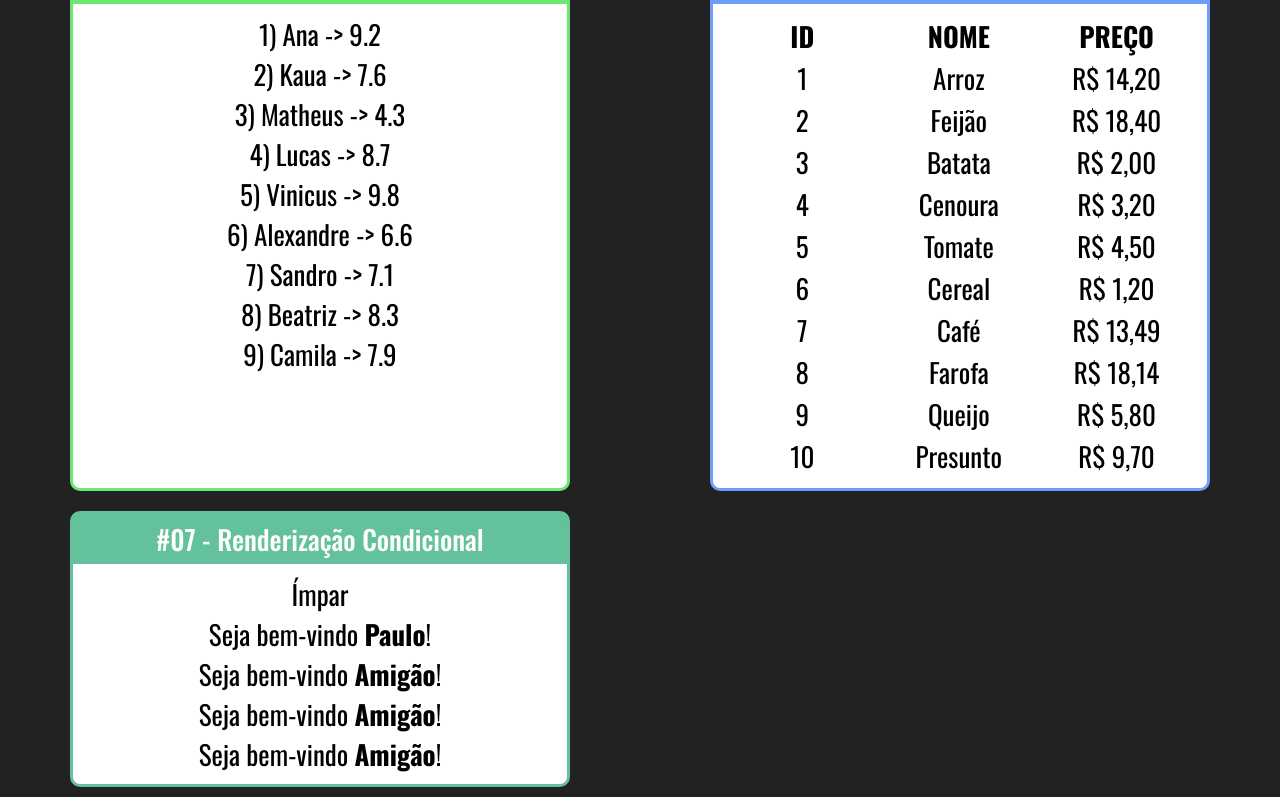
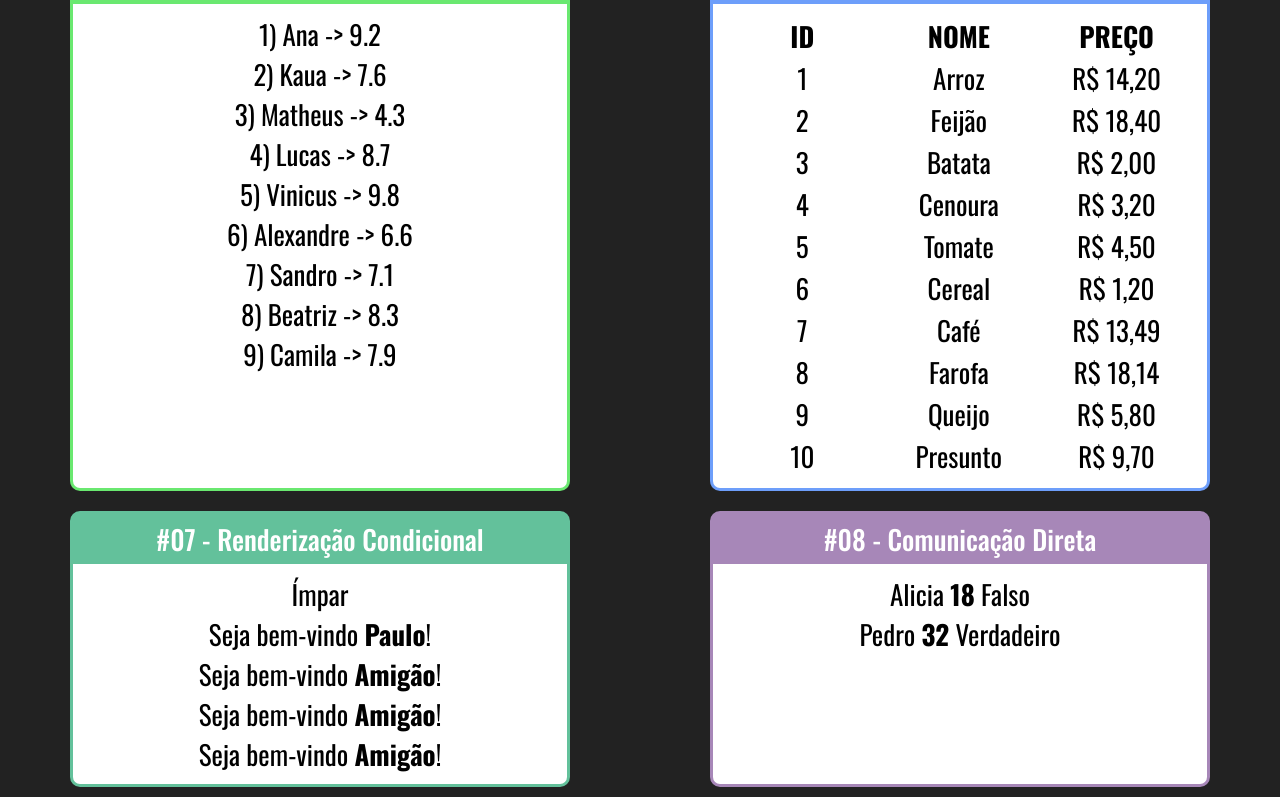
Before and after one commit to CoNnEcT500BR/ReactTS, a React (Vite) app: page / in a window 1280 px wide. Shown: the part 531-1328 px from the top of the page. Built offline with nearby package versions, Linux system fonts and the light colour scheme.

Commit message:
Comunications

```diff
--- a/src/App.tsx
+++ b/src/App.tsx
@@ -4,6 +4,7 @@ import FamilyMember from "./components/basics/FamilyMember";
 import First from "./components/basics/First";
 import Params from "./components/basics/Params";
 import Random from "./components/basics/Random";
+import DirectFather from "./components/comunication/DirectFather";
 import PairOrOdd from "./components/conditional/PairOrOdd";
 import UserInfo from "./components/conditional/UserInfo";
 import { Products } from "./components/data/products";
@@ -68,6 +69,9 @@ export default function App() {
             <UserInfo user={{}} />
             <UserInfo />
           </Card>
+          <Card title="#08 - Comunicação Direta">
+            <DirectFather />
+          </Card>
         </div>
       </div>
     </div>
--- /dev/null
+++ b/src/components/comunication/DirectChildren.tsx
@@ -0,0 +1,23 @@
+import React from "react";
+
+type TDirectChildrenProps = {
+  text: string;
+  number: number;
+  bool: boolean;
+};
+
+export default function DirectChildren({
+  text,
+  number,
+  bool,
+}: TDirectChildrenProps) {
+  return (
+    <div>
+      <span>{text} </span>
+      <span>
+        <strong>{number}</strong>
+      </span>
+      <span> {bool ? "Verdadeiro" : "Falso"}</span>
+    </div>
+  );
+}
--- /dev/null
+++ b/src/components/comunication/DirectFather.tsx
@@ -0,0 +1,11 @@
+import React from "react";
+import DirectChildren from "./DirectChildren";
+
+export default function DirectFather() {
+  return (
+    <div>
+      <DirectChildren text="Alicia" number={18} bool={false} />
+      <DirectChildren text="Pedro" number={32} bool={true} />
+    </div>
+  );
+}
```
